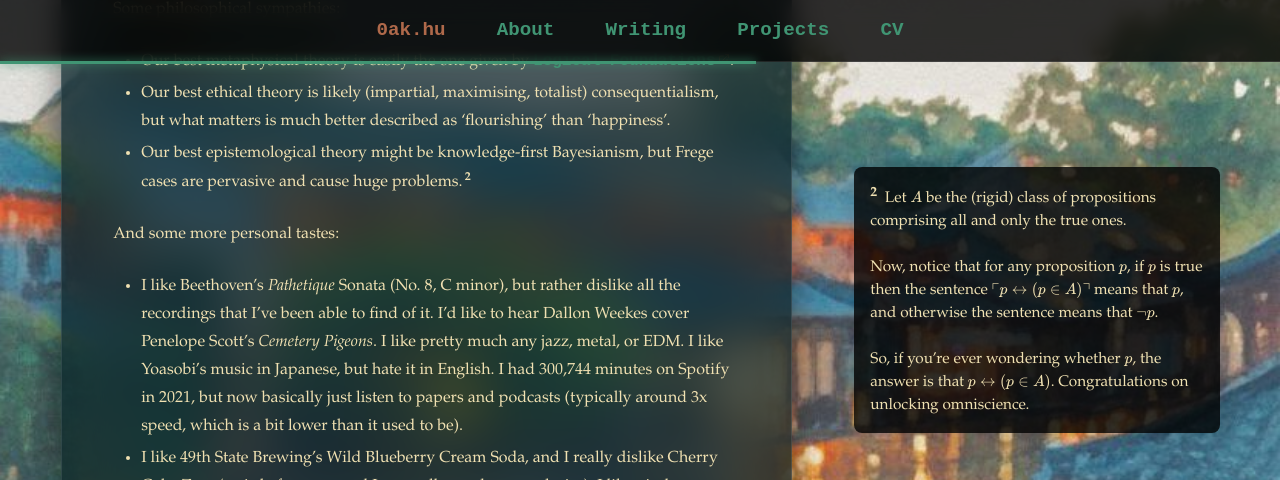
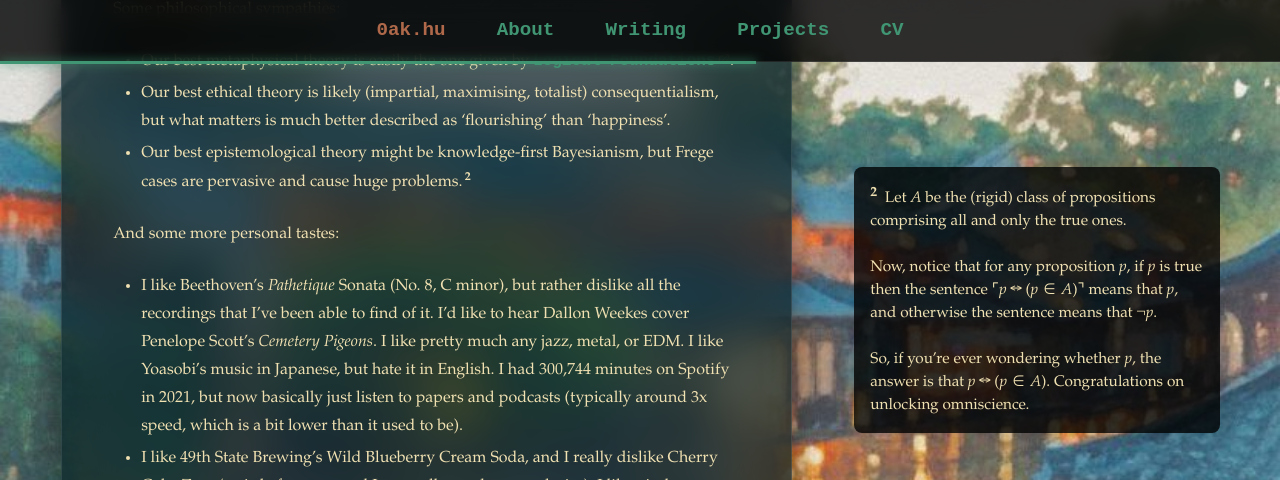
Before and after one commit to oak-hu/oak-hu.github.io, a Jekyll site: the page built from index.md, in a window 1280 px wide and 900 px high, scrolled down 652 px. Shown: the top 480 px of the window. Built offline with Jekyll 4.4.1, drawn with Linux system fonts in a browser that asks for light colours; some web fonts are replaced.

Commit message:
Replace MathJax with Unicode in index sidenote; keep MathJax for blackboard bold
Co-Authored-By: Claude Sonnet 4.6 <noreply@anthropic.com>

```diff
--- a/index.md
+++ b/index.md
@@ -25,7 +25,7 @@ Some philosophical sympathies:
 
 * Our best metaphysical theory is easily the one given by [Logical Foundations](https://arxiv.org/pdf/2401.11050).
 * Our best ethical theory is likely (impartial, maximising, totalist) consequentialism, but what matters is much better described as ‘flourishing’ than ‘happiness’.
-* Our best epistemological theory might be knowledge-first Bayesianism, but Frege cases are pervasive and cause huge problems.^^Let $A$ be the (rigid) class of propositions comprising all and only the true ones.<br><br>Now, notice that for any proposition $p$, if $p$ is true then the sentence $\ulcorner p \leftrightarrow (p\in A)\urcorner$ means that $p$, and otherwise the sentence means that $\lnot p$. <br><br>So, if you're ever wondering whether $p$, the answer is that $p \leftrightarrow (p\in A)$. Congratulations on unlocking omniscience.^^
+* Our best epistemological theory might be knowledge-first Bayesianism, but Frege cases are pervasive and cause huge problems.^^Let *A* be the (rigid) class of propositions comprising all and only the true ones.<br><br>Now, notice that for any proposition *p*, if *p* is true then the sentence ⌜*p* ↔ (*p* ∈ *A*)⌝ means that *p*, and otherwise the sentence means that ¬*p*.<br><br>So, if you're ever wondering whether *p*, the answer is that *p* ↔ (*p* ∈ *A*). Congratulations on unlocking omniscience.^^
 
 And some more personal tastes:
 
```
